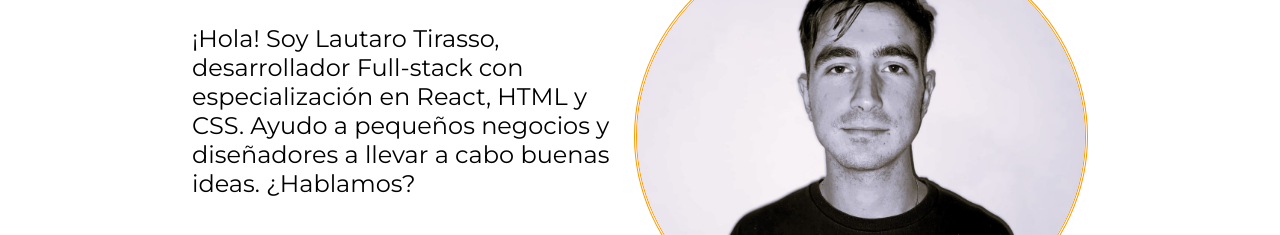
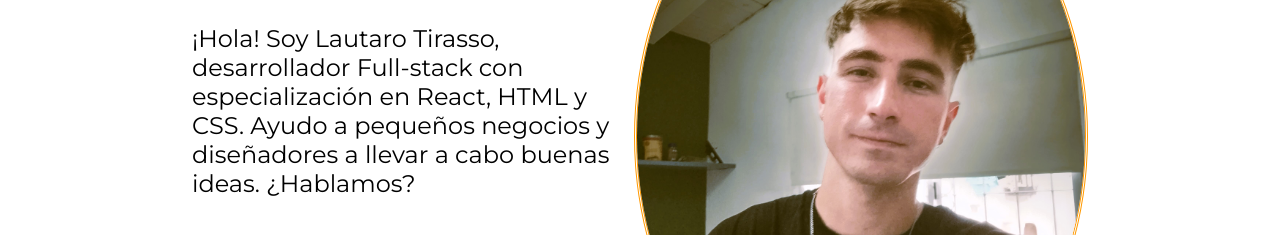
Before and after one commit to lautarotirasso/Portafolio, a plain HTML site: page index.html in a window 1280 px wide. Shown: the part 335-570 px from the top of the page. Drawn offline with nearby package versions, Linux system fonts and the light colour scheme.

Commit message:
Update index.html

```diff
--- a/index.html
+++ b/index.html
@@ -41,7 +41,7 @@
                 </div>
 
         </section>
-            <img class="presentacion__imagen" src="./assets/Foto perfil.jpg" alt="Lautaro Tirasso">
+            <img class="presentacion__imagen" src="./assets/IMG_20241007_133152_HDR~2.jpg" alt="Lautaro Tirasso">
     </main>
     <footer class="footer">
         <p></p>
```
